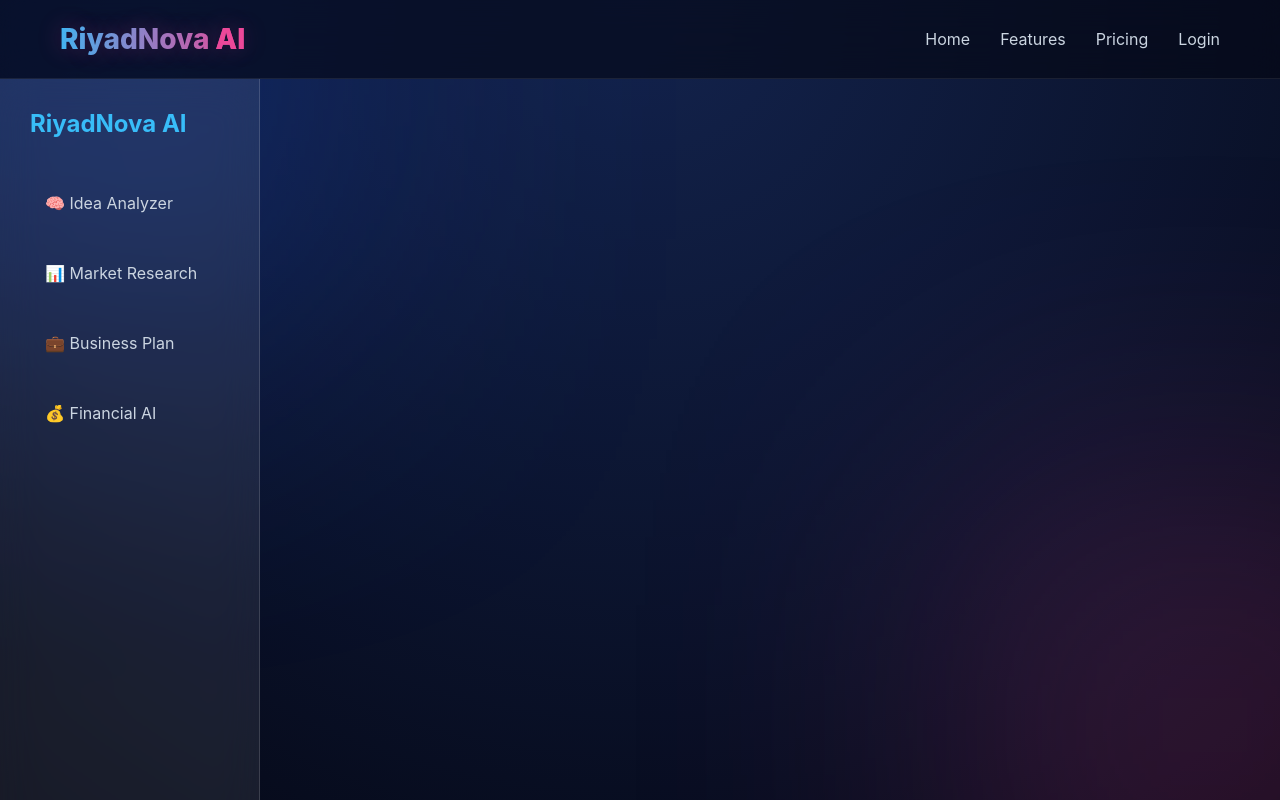
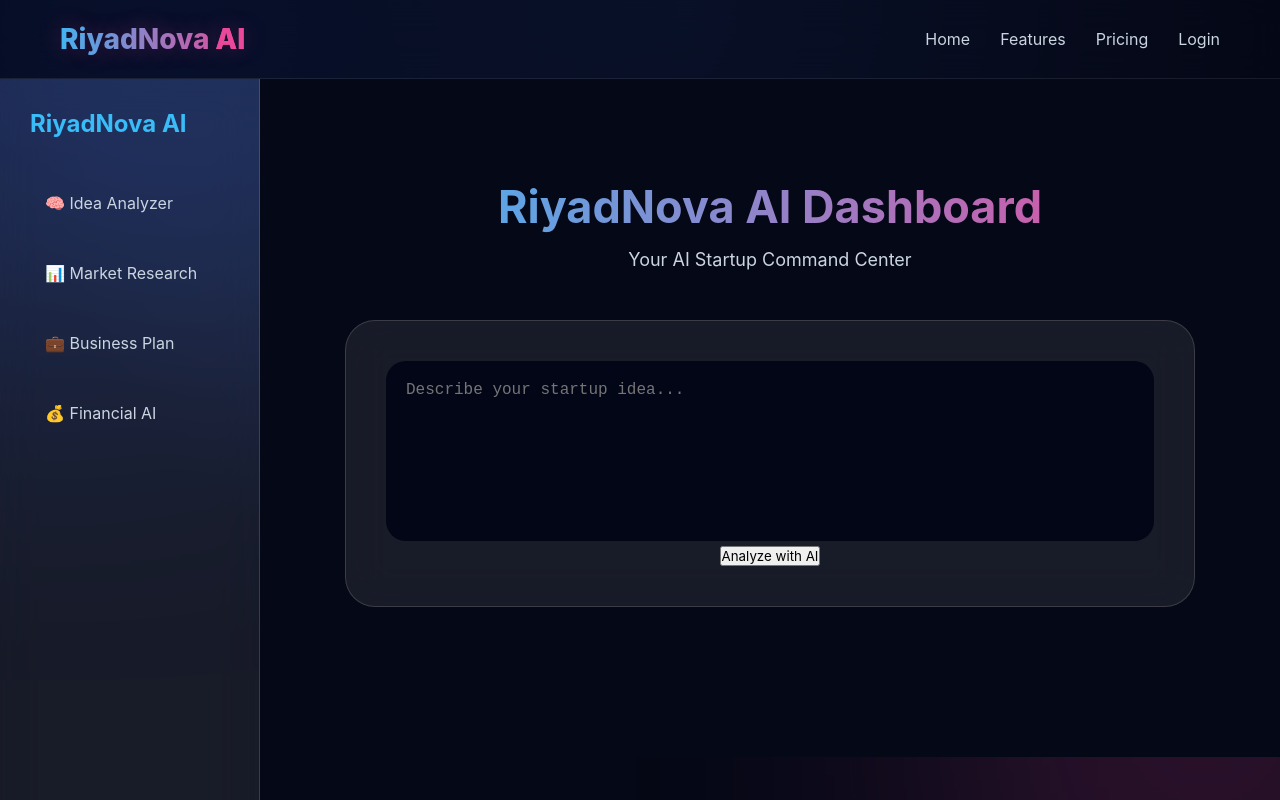
Before and after one commit to Ryad-S/RiyadNova-AI., a React (Vite) app in the folder frontend/: page / in a window 1280 px wide. Shown: the top 800 px of the page. Built offline with nearby package versions, Linux system fonts and the light colour scheme.

Commit message:
Update design.css

```diff
--- a/frontend/src/styles/design.css
+++ b/frontend/src/styles/design.css
@@ -639,3 +639,11 @@ body::after {
   color:white;
 
 }
+.app-layout {
+  display: flex;
+}
+
+.main-content {
+  flex: 1;
+  min-height: 100vh;
+}
```
